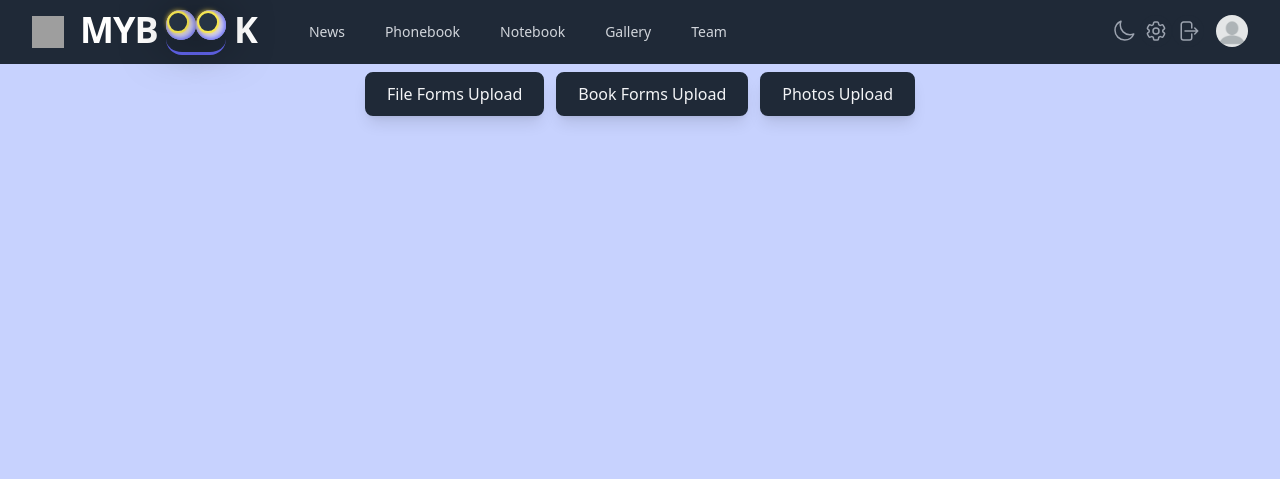
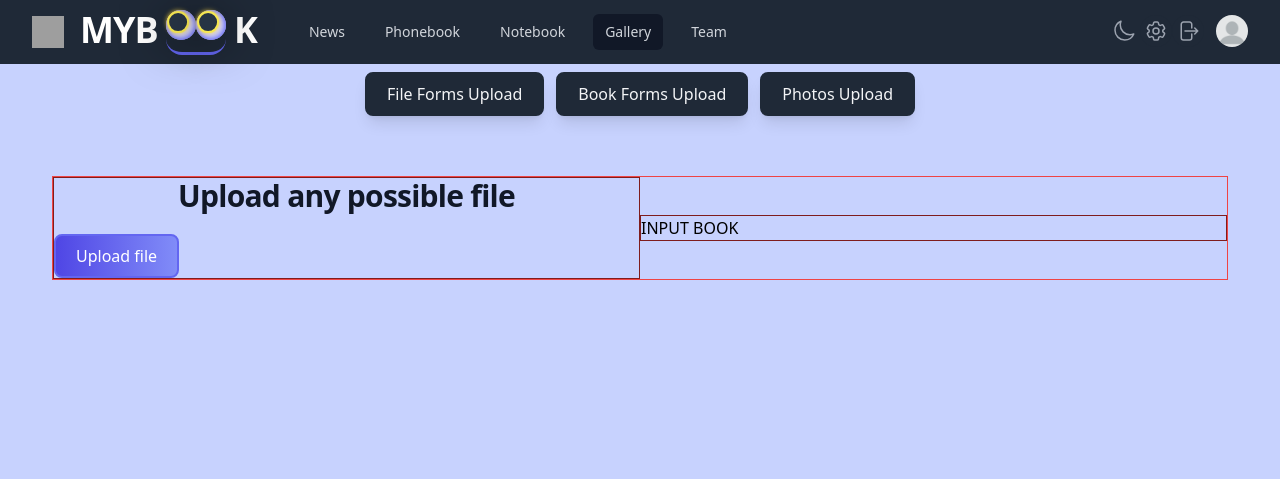
Before and after one commit to maracasabat/Personal-Assistant-WEB, a Django app: page /gallery in a window 1280 px wide. Shown: the top 479 px of the page. Run offline with Django 4.2, Linux system fonts and the light colour scheme; the visitor is signed in with stand-in values (Sample User, id 1); some libraries are stand-ins or nearby versions; grey boxes are pictures that could not be loaded.

Commit message:
add file inputs

```diff
--- a/assistant/main/templates/main/galleryPage.html
+++ b/assistant/main/templates/main/galleryPage.html
@@ -6,3 +6,6 @@
         <a class="nav-button" href='{% url 'photo_list' %}'>Photos Upload</a>
     </div>
 {% endblock %}
+{% block inputs %}
+{% include 'includes/inputs.html' %}
+{% endblock %}
--- a/assistant/theme/static/css/dist/styles.css
+++ b/assistant/theme/static/css/dist/styles.css
@@ -781,6 +781,10 @@
   z-index: 20;
 }
 
+.m-auto {
+  margin: auto;
+}
+
 .mx-auto {
   margin-left: auto;
   margin-right: auto;
@@ -1271,6 +1275,11 @@
 .border-gray-300 {
   --tw-border-opacity: 1;
   border-color: rgb(209 213 219 / var(--tw-border-opacity));
+}
+
+.border-red-900 {
+  --tw-border-opacity: 1;
+  border-color: rgb(127 29 29 / var(--tw-border-opacity));
 }
 
 .bg-indigo-200 {
@@ -2164,6 +2173,10 @@
     grid-template-columns: repeat(4, minmax(0, 1fr));
   }
 
+  .md\:flex-row {
+    flex-direction: row;
+  }
+
   .md\:gap-3 {
     gap: 0.75rem;
   }
--- a/assistant/theme/templates/base.html
+++ b/assistant/theme/templates/base.html
@@ -39,6 +39,7 @@
               <div class="overflow-x-auto w-full h-full">
                 <div class="flex w-full items-center justify-center font-sans overflow-hidden p-5">
                     {% block tabs %}{% endblock %}
+                    {% block inputs %}{% endblock %}
                   {% block content %}{% endblock %}
                 </div>
               </div>
--- /dev/null
+++ b/assistant/theme/templates/includes/inputs.html
@@ -0,0 +1,14 @@
+{% load crispy_forms_tags %}
+<div class="border border-red-500 w-full flex flex-col md:flex-row justify-center items-center m-auto">
+    <div class="border border-red-900 w-1/2">
+        <div class="flex-col items-center" style='align-items: center; justify-content: center; display: flex'>
+            <h2 class='flex font-bold text-3xl text-gray-900 tracking-tight mb-5'> Upload any possible file</h2>
+        </div>
+        <form method="post" enctype="multipart/form-data" class="text-amber-600">
+            {% csrf_token %}
+            {{ form|crispy }}
+            <button type="submit" class="text-white px-5 py-2 border-2 border-lip rounded-lg bg-gradient-to-r from-indigo-600 to-indigo-400 hover:bg-gradient-to-l hover:from-indigo-600 hover:to-indigo-400 ">Upload file</button>
+        </form>
+    </div>
+    <div class="border border-red-900 w-1/2"> INPUT BOOK</div>
+</div>
--- a/assistant/theme/templates/includes/navigation.html
+++ b/assistant/theme/templates/includes/navigation.html
@@ -40,7 +40,7 @@
                     >Notebook</a
                   >
                   <a
-                    href="{% url 'file_list' %}"
+                    href="{% url 'main:gallery' %}"
                     class="text-gray-300 hover:bg-gray-700 hover:text-white px-3 py-2 rounded-md text-sm font-medium"
                     >Gallery</a
                   >
```
